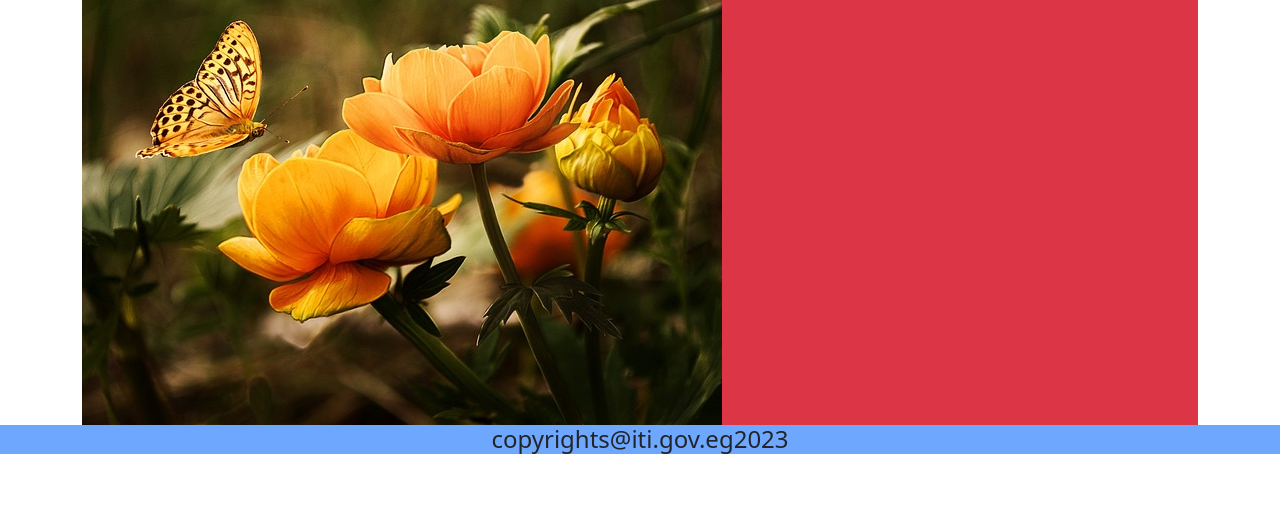
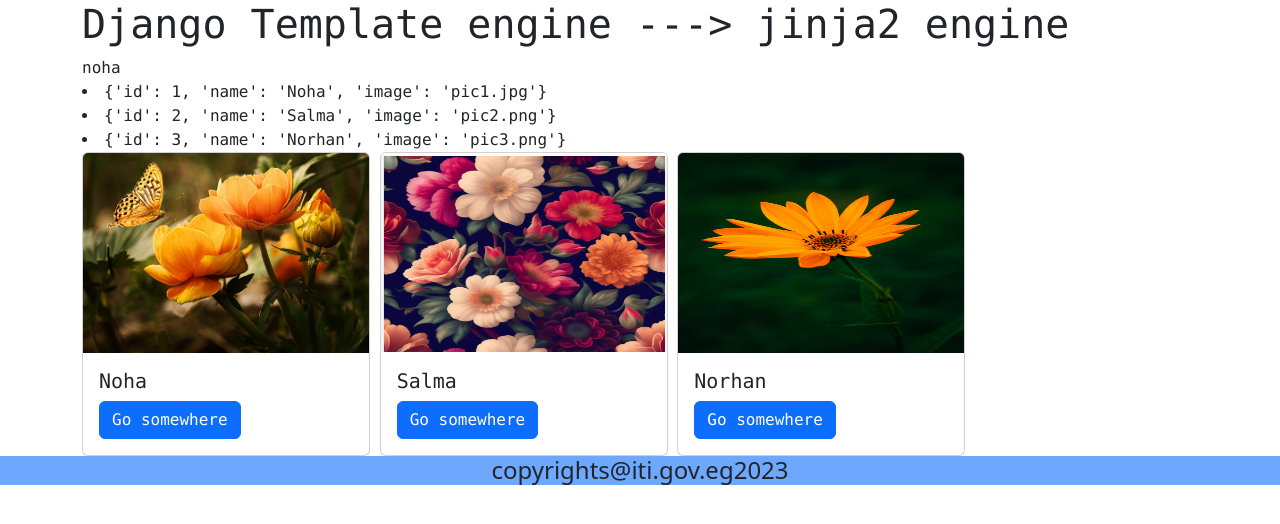
Before and after one commit to NohaAShehab/afaq23-mans3-django, a Django app: page /students/home/ in a window 1280 px wide. Shown: the part 56-580 px from the top of the page. Run offline with Django 4.2, Linux system fonts and the light colour scheme; some libraries are stand-ins or nearby versions.

Commit message:
display students in the templated

```diff
--- a/iti/students/templates/home.html
+++ b/iti/students/templates/home.html
@@ -4,6 +4,30 @@
 
 
 {% block content %}
-    <img src="{% static 'students/images/pic1.jpg' %}">
+<!--    <img src="{% static 'students/images/pic1.jpg' %}">-->
+
+
+<h1> Django Template engine ---> jinja2 engine </h1>
+{{name}}
+<!--{{students }}-->
+
+{% for std in students %}
+<li> {{std}} </li>
+
+{% endfor %}
+
+{% for std in students %}
+<!--{{std.image}}-->
+<div style="display:inline-block">
+    <div class="card" style="width: 18rem;">
+  <img src="{% static 'students/images/'|add:std.image %}" width="200" height="200" class="card-img-top" alt="...">
+  <div class="card-body">
+    <h5 class="card-title">{{std.name}}</h5>
+    <a href="#" class="btn btn-primary">Go somewhere</a>
+  </div>
+</div>
+    </div>
+{% endfor %}
+
 
 {% endblock %}
--- a/iti/students/templates/students/layouts/base.html
+++ b/iti/students/templates/students/layouts/base.html
@@ -46,7 +46,7 @@
   </div>
 </nav>
 <div class="container"  >
-    <div class="bg-danger text-white font-monospace" >
+    <div class=" font-monospace" >
    {% block content %}
 
     {%endblock%}
--- a/iti/students/views.py
+++ b/iti/students/views.py
@@ -26,4 +26,10 @@ def muliplywithten(request , num):
 
 
 def home(request):
-    return  render(request, 'home.html')
+    students = [
+        {"id":1, "name":'Noha', "image":"pic1.jpg"},
+        {"id": 2, "name": 'Salma', "image": "pic2.png"},
+        {"id": 3, "name": 'Norhan', "image": "pic3.png"}
+    ]
+    return  render(request, 'home.html' ,
+                   context = {"name":"noha", 'students':students})
```
Also changed, not shown: iti/students/static/students/images/pic2.png (added), iti/students/static/students/images/pic3.png (added), iti/students/static/students/images/pic4.png (added).
